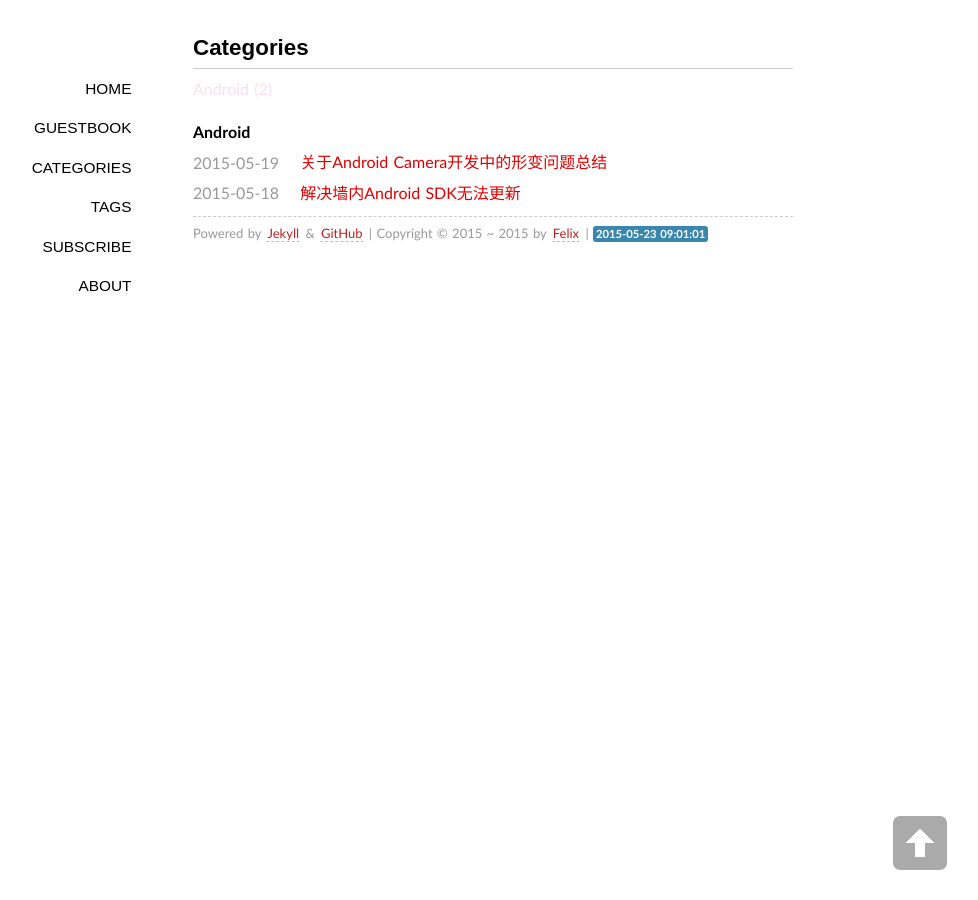
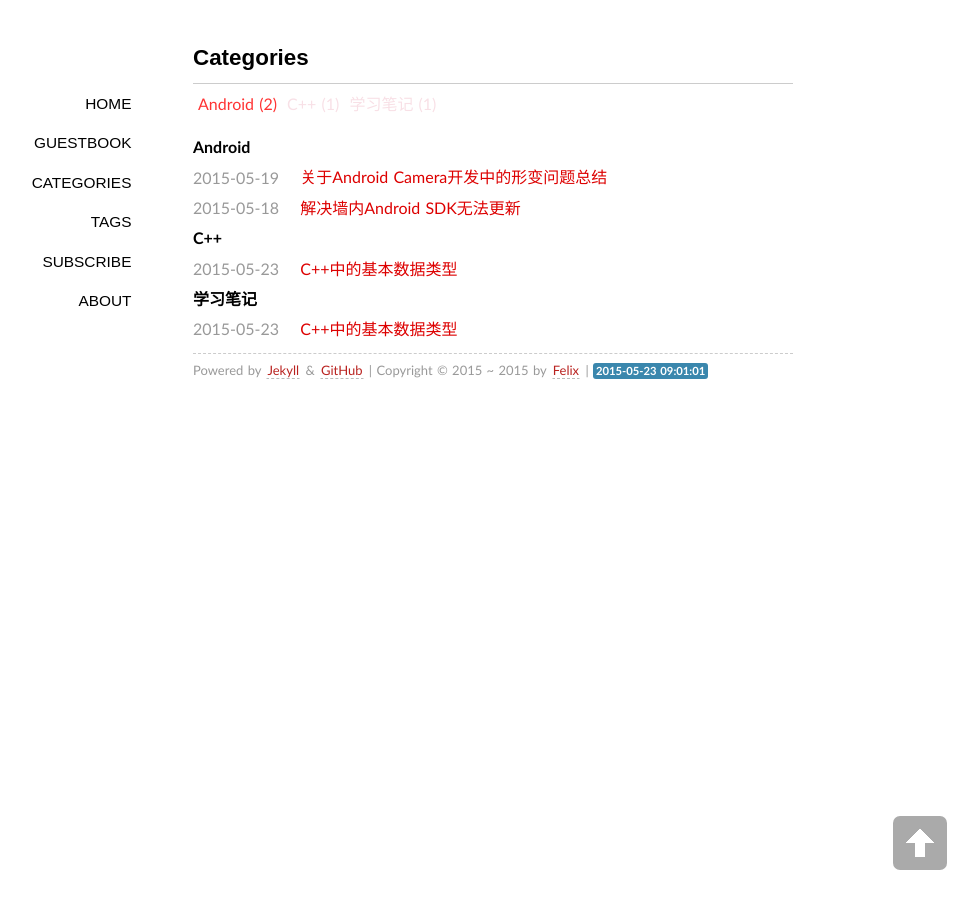
Before and after one commit to felixxfwang/felixxfwang.github.io, a Jekyll site: the page built from categories/index.md, in a window 1280 px wide. Shown: the whole page, without its empty margins (147-1125 px from the left). Built offline with Jekyll 4.4.1, drawn with Linux system fonts in a browser that asks for light colours; some web fonts are replaced; comment, search, counter and statistics services are not loaded; some of the changed lines change nothing that is shown.

Commit message:
add new post

```diff
--- /dev/null
+++ b/_posts/2015-5-23-Cplusplus-Primitive-Built-in-Types.md
@@ -0,0 +1,62 @@
+---
+layout: post
+category: [C++,学习笔记]
+title: C++中的基本数据类型
+tags: C++
+---
+
+最近开始重新学习C++，就把学习过程中遇到的一些重要的知识点记录下来，以后有遗忘了可以重新来翻阅。
+
+C++中的基本类型包括：
+1. 算术类型
+2. void
+
+# 一、存储空间
+每种算术类型的存储空间是由编译器和目标机器决定的，c++标准只是规定了每个类型的minimum size, 如下：
+
+| *算术类型* | *类型* | *含义* | *最小存储空间* |
+| | bool | 布尔型 | NA |
+| | char | 字符型：支持目标机器的基本字符集，占一个字节 | 8位 |
+| | wchar_t | 宽字符型：支持目标机器的最大扩展字符集 | 16位 |
+| | char16_t | Unicode字符：utf-16 | 16位 |
+| 整型(integral types)| char32_t | Unicode字符：utf-32 | 32位 |
+| | short | 短整型 | 16位 |
+| | int | 整型 | 16位 |
+| | long | 长整型 | 32位 |
+| | long long | 长整型：C++11标准新增类型 | 64位 |
+| | float | 单精度浮点型 | 6位有效数字 |
+| 浮点型(floating-point types)| double | 双精度浮点型 | 10位有效数字 |
+| | long double | 扩展精度浮点型 | 10位有效数字 |
+
+1. C++标准要求int至少和short一样大， long至少和int一样大，long long至少和long一样大。例如，如果某台机器上int占了64位，那么long至少要64位，不能32位。
+2. 通常来说，float占32位，double 64位，long double 96位或128位。float一般产生7位有效数字，double产生16位有效数字。
+
+# 二、带符号和无符号类型（signed and unsigned）
+1. signed型可以表示正数，0和负数；unsigned只能表示正数和0。
+2. 除了布尔型和扩展字符型（wchar_t, char16_t, char32_t），其他的整型都可以分为带符号和无符号型。
+3. short, int, long, long long都是带符号型，对应的无符号型是在前面加unsigned，如unsigned long。unsigned int 也可以简写为unsigned。
+4. 字符型分为char，signed char，unsigned char三种，但是实际上只有signed cahr和unsigned char两种表示，char会使用这两种表示中的一种，具体使用哪一种由编译器决定。
+5. unsigned类型所有的bits都用来表示数字，例如一个8位的unsigned char可以表示0-255；C++标准规定signed类型必须均分正数和负数，所以一个8位的signed char一定可以表示-127~127（很多现代机器也可以表示-128~127）。
+
+# 三、类型使用的选择
+1. 一般使用int。short太短；long通常和int有一样的size。如果需要更大的数值，则使用long long。
+2. 不要用char来进行计算，如果需要一个很小的整数，使用signed char或者unsigned char。
+3. 一般使用double。float精度太小，而且double计算的代价相对于float可以忽略，甚至比float还小。long double提供的精度通常没有必要，而且代价很高。
+
+# 四、 类型转换
+
+{% highlight c %}
+unsigned char c = -1; // 假设char是8位的，则c=255
+signed char c2 = 256; // 假设char是8位的，则c is undefined
+
+unsigned u = 10;
+int i = -42;
+std:cout << u+i <<std:endl; // 如何是32位的int，则打印 4294967264
+
+unsigned u1 = 42, u2 =10;
+std:cout << u2-u1 <<std:endl; // 如何是32位的int，则打印 4294967274
+{% endhighlight %}
+
+1. 将超过范围的数值赋给unsigned的类型，编译器会将该值对unsigned类型的所有可能取值数目求模，然后取所得值。如上例中-1对2的8次方求模，得255。
+2. 将超过范围的数值赋给signed类型，行为是不定的，由编译器决定。实际中很多编译器处理signed类型的方式和unsigned类型类似。
+3. 至关重要的，unsigned和signed类型混合计算，signed的类型会自动转换为unsigned，然后进行计算，最后结果为unsigned类型。所有我们要避免unsigned和signed类型混合，以免产生意想不到的错误结果。
--- a/media/css/style.css
+++ b/media/css/style.css
@@ -1,20 +1,3 @@
-/*------------------------------------
-* sext
-*
-* @author linghua.zhang@me.com
-* @link http://lhzhang.com/
-* @update 2011-12-20
-*
-* |/ | (~ (~
-* |\.|._)._)
-* --------------------------------- */
-
-/*
-@import url(http://fonts.googleapis.com/css?family=Galdeano);
-@import url(http://fonts.googleapis.com/css?family=Electrolize);
-@import url(http://fonts.googleapis.com/css?family=Cuprum);
-*/
-
 @import url(http://fonts.useso.com/css?family=Galdeano);
 @import url(http://fonts.useso.com/css?family=Electrolize);
 @import url(http://fonts.useso.com/css?family=Cuprum);
@@ -40,6 +23,7 @@ blockquote p{margin:0;padding:.5em 0;}
 .content h1{padding:.5em 0;}
 .content img{max-width:600px;display:block;margin:4px auto;-webkit-box-shadow:#999 1px 1px 4px;-moz-box-shadow:#999 1px 1px 4px;box-shadow:#999 1px 1px 4px;}
 #tag_cloud{margin-bottom: 1em;}
+#tag_cloud a{margin-left: 5px;}
 #tag_cloud a:hover{color:#333333 !important;text-decoration:none;}
 .listing-item,.listing-seperator{list-style-type:none;}
 .listing-item a{
@@ -57,14 +41,21 @@ nav{font-family:"Electrolize",sans-serif;font-size:1.1em;text-transform:uppercas
 nav a{display:block;padding:.7em 1em;color:#000000;}
 nav a:hover{background-color:#ff0000;text-decoration:none;color:#f9f9f9;-webkit-transition:color .2s linear;}
 .post{padding:.5em 0em;}
-h1{font-family:"Cuprum","Hiragino Sans GB","Microsoft YaHei",sans-serif;font-size:1.6em;color:#000;}
-h2{font-family:"Cuprum","Hiragino Sans GB","Microsoft YaHei",sans-serif;font-size:1.4em;color:#111;}
-h3{font-family:"Cuprum","Hiragino Sans GB","Microsoft YaHei",sans-serif;font-size:1.2em;color:#222;}
-h4{font-family:"Cuprum","Hiragino Sans GB","Microsoft YaHei",sans-serif;font-size:1em;color:#333;}
+h1{font-family:"Cuprum","Hiragino Sans GB","Microsoft YaHei",sans-serif;font-size:1.6em;color:#000; margin-top: 10px; margin-bottom: 5px;}
+h2{font-family:"Cuprum","Hiragino Sans GB","Microsoft YaHei",sans-serif;font-size:1.4em;color:#111; margin-top: 10px; margin-bottom: 5px;}
+h3{font-family:"Cuprum","Hiragino Sans GB","Microsoft YaHei",sans-serif;font-size:1.2em;color:#222; margin-top: 10px; margin-bottom: 5px;}
+h4{font-family:"Cuprum","Hiragino Sans GB","Microsoft YaHei",sans-serif;font-size:1em;color:#333; margin-top: 10px; margin-bottom: 5px;}
 pre,code{font-family:Menlo,"Andale Mono",Consolas,"Courier New",Monaco,monospace;font-size:13px;}
-code{background-color:#D0D0D0;}
+code{background-color:#f5f5f5; border: 1px solid #ccc;
+  border: 1px solid rgba(0, 0, 0, 0.15);
+  -webkit-border-radius: 4px;
+  -moz-border-radius: 4px;
+  border-radius: 4px; padding: 10px;}
 embed,object,iframe{display:block;margin:4px auto;}
 .gist{font-size: 12px;line-height:1.6;}
+
+table{display: table;  border-collapse: separate;  border-spacing: 0px; border-right:1px solid gray;border-bottom:1px solid gray;}
+table td{border-left:1px solid gray;border-top:1px solid gray; padding: 5px;}
 
 footer{
 display:block;
```
